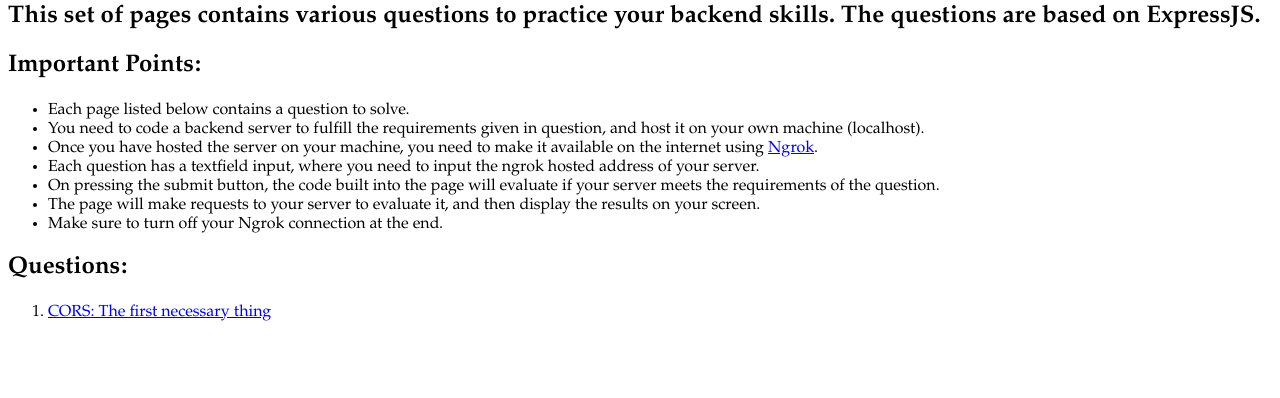
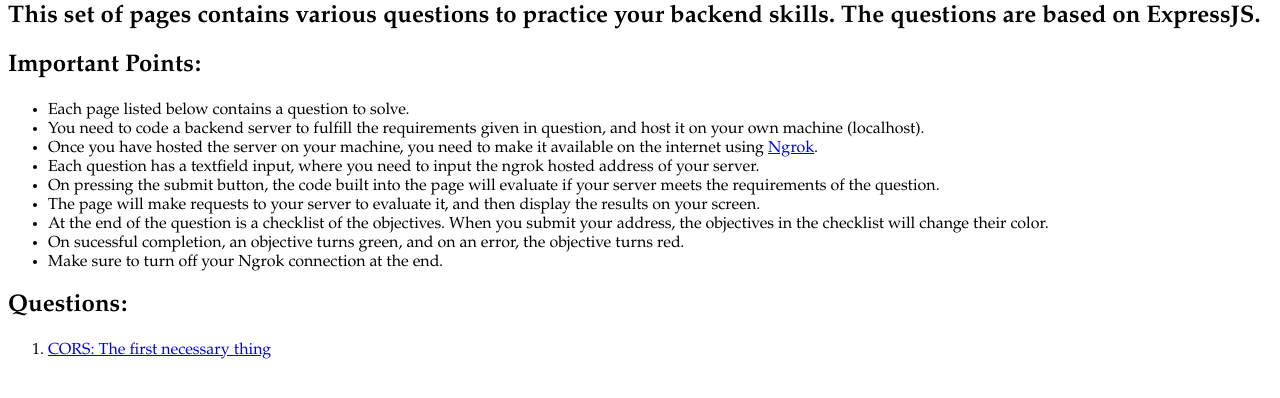
Before and after one commit to priyansh71/ctewebd, a plain HTML site: page index.html in a window 1280 px wide. Shown: the part 78-476 px from the top of the page. Drawn offline with Linux system fonts and the light colour scheme.

Commit message:
refine index and page1

```diff
--- a/index.html
+++ b/index.html
@@ -15,6 +15,8 @@
 		<li>Each question has a textfield input, where you need to input the ngrok hosted address of your server.</li>
 		<li>On pressing the submit button, the code built into the page will evaluate if your server meets the requirements of the question. </li>
 		<li>The page will make requests to your server to evaluate it, and then display the results on your screen.</li>
+		<li>At the end of the question is a checklist of the objectives. When you submit your address, the objectives in the checklist will change their color.</li>
+		<li>On sucessful completion, an objective turns green, and on an error, the objective turns red.</li>
 		<li>Make sure to turn off your Ngrok connection at the end.</li>
 	</ul>
 	<h2>Questions:</h2>
```
Also changed, not shown: page1.html (+1 -0 lines).
